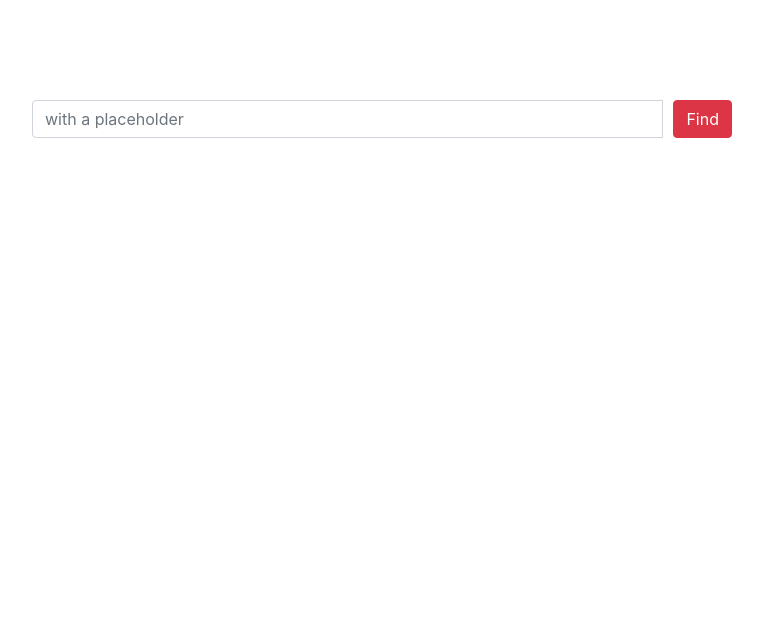
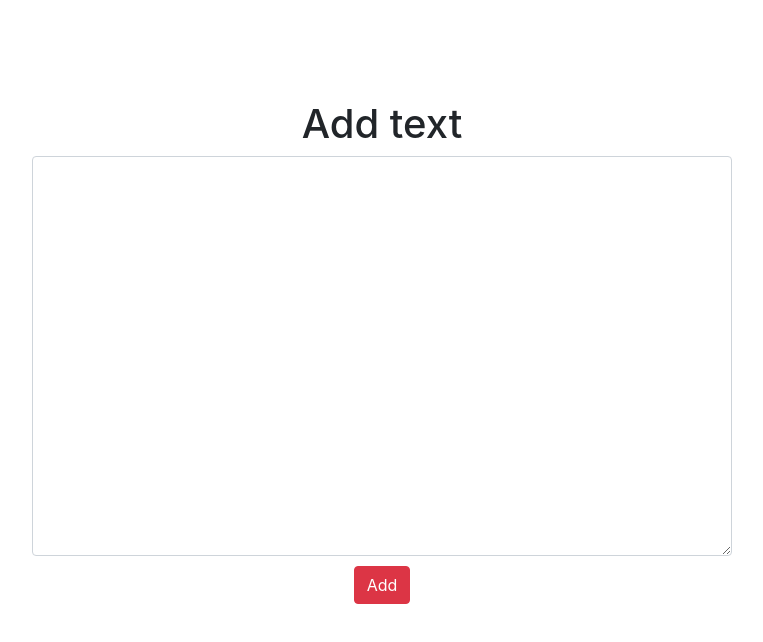
Before and after one commit to alex98247/inverted-index-front, a React (Create React App) app: page /add in a window 1280 px wide. Shown: the top 642 px of the page, without its empty margins (352-1115 px from the left). Built offline with nearby package versions, Linux system fonts and the light colour scheme.

Commit message:
add routs

```diff
--- a/package.json
+++ b/package.json
@@ -2,11 +2,12 @@
   "name": "inverted-index-front",
   "version": "0.1.0",
   "private": true,
-  "proxy": "http://inverted-index-web.herokuapp.com",
+  "proxy": "http://localhost:8080",
   "dependencies": {
     "bootstrap": "^4.3.1",
     "react": "^16.11.0",
     "react-dom": "^16.11.0",
+    "react-router-dom": "^5.1.2",
     "react-scripts": "3.2.0",
     "reactstrap": "^8.1.1"
   },
--- a/src/Adder.js
+++ b/src/Adder.js
@@ -35,8 +35,9 @@ class Adder extends React.Component {
     }
 
     render() {
-        return <div>
-            <Input type="textarea" name="text" id="text" onChange={this.handleChange}/>
+        return <div className="text">
+            <h1> Add text </h1>
+            <Input type="textarea"  style={{marginBottom: 10, height: 400}} name="text" id="text" onChange={this.handleChange}/>
             <Button onClick={this.handleAdd} color="danger">Add</Button>
         </div>;
     }
--- a/src/App.js
+++ b/src/App.js
@@ -1,11 +1,15 @@
 import React from 'react';
 import './App.css';
 import Finder from './Finder'
-
+import Adder from "./Adder";
+import { BrowserRouter, Route } from "react-router-dom";
 function App() {
   return (
     <div className="App">
-      <Finder />
+        <BrowserRouter>
+                <Route exact path="/" component={Finder} />
+                <Route path="/add" component={Adder} />
+        </BrowserRouter>
     </div>
   );
 }
--- a/src/Finder.js
+++ b/src/Finder.js
@@ -15,15 +15,17 @@ class Finder extends React.Component {
     }
 
     async handleFind() {
-        await fetch('/api/invertedindex?word=' + this.state.text).then(async data => this.setState({texts: await data.json()}));
+        let words = this.state.text.trim().replace(/\s/g, ',').replace(/\s/g, '');
+        await fetch('/api/invertedindex?words=' + words).then(async data => this.setState({texts: await data.json()}));
     }
 
     render() {
         let texts = this.state.texts;
         let list = texts.map(text => <li><p align="justify">{text.text}</p></li>)
         return <div class="text">
+            <h3>Простой поисковик</h3>
             <InputGroup>
-                <Input type="text" name="find" id="find" placeholder="with a placeholder" onChange={this.handleChange}/>
+                <Input type="text" name="find" id="find" placeholder="Введите слово, например IT" onChange={this.handleChange}/>
                 <Button className={'but'} onClick={this.handleFind} color="danger">Find</Button>
             </InputGroup>
             <ul>
```
Also changed, not shown: 2 other files (tests, documents, lock files or other folders).
